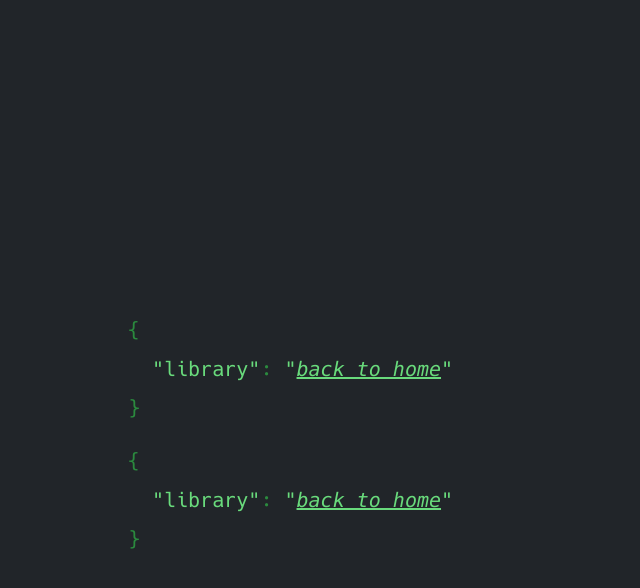
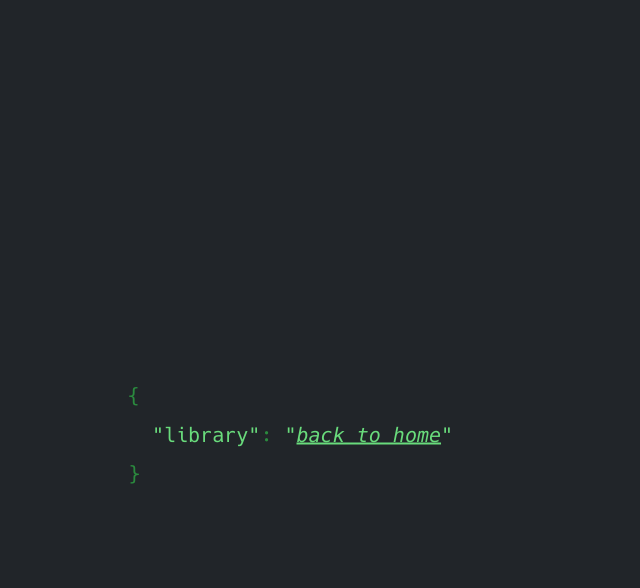
Before and after one commit to SpicySands/SpicySands.github.io, a Jekyll site: the page built from library.html, in a window 1280 px wide. Shown: the top 588 px of the page, without its empty margins (0-640 px from the left). Built offline with Jekyll 4.4.1, drawn with Linux system fonts in a browser that asks for light colours; a script that is not in the unit is left out.

Commit message:
Update strudel.html

```diff
--- a/_layouts/strudel.html
+++ b/_layouts/strudel.html
@@ -41,11 +41,6 @@
 </head>
 <body>
   <main>
-    <div id="json">
-      <div class="my ms">
-        <span class="key">"library"</span>: <span class="value">"<a href="{{ '/' | relative_url }}">back to home</a>"</span>
-      </div>
-    </div>
     {{ content }}
   </main>
 </body>
```
